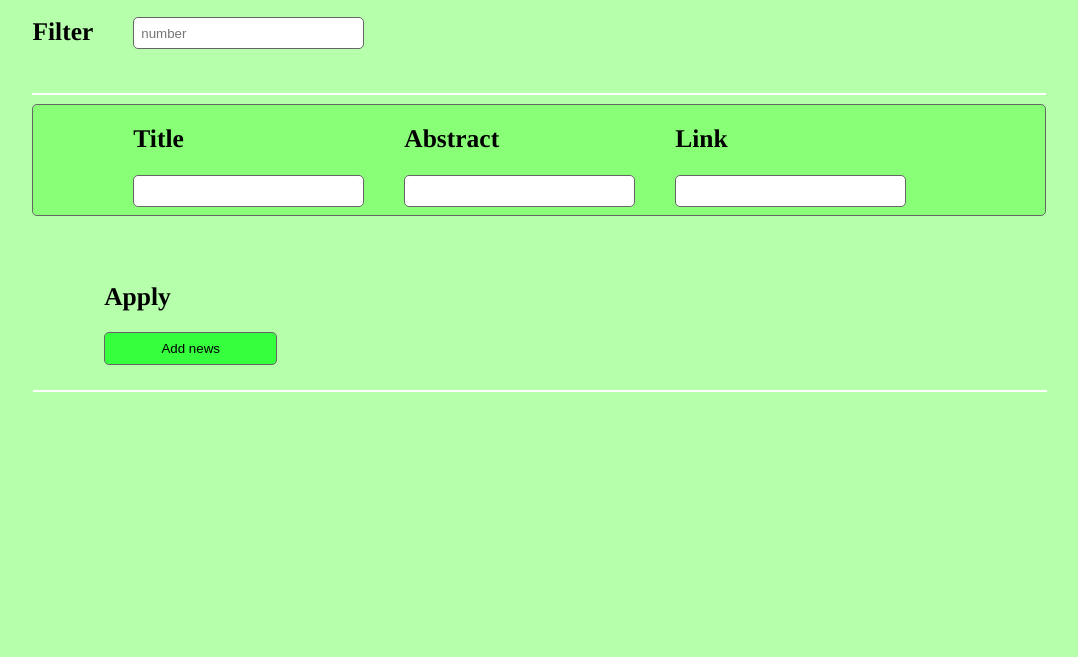
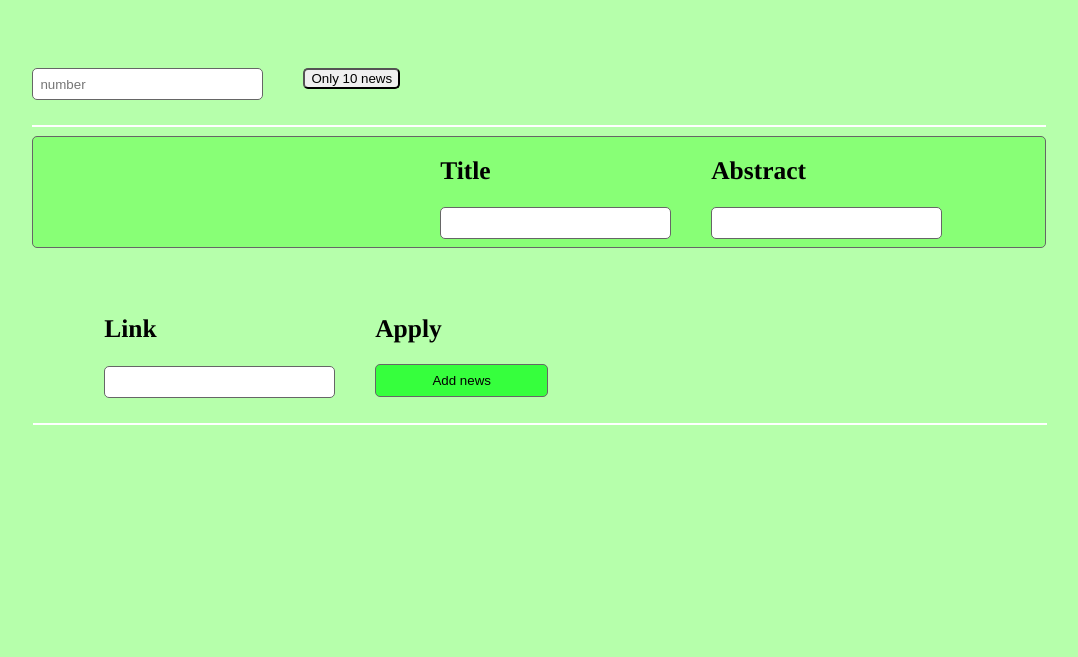
Before and after one commit to VlaDick666/SSP, a plain HTML site: page Lab 5-7/index.html in a window 1280 px wide. Shown: the part 143-800 px from the top of the page, without its empty margins (102-1180 px from the left). Drawn offline with nearby package versions, Linux system fonts and the light colour scheme; no server answers.

Commit message:
Update index.html

```diff
--- a/Lab 5-7/index.html
+++ b/Lab 5-7/index.html
@@ -13,8 +13,9 @@
         <script src="lib/ImageService.js"></script>
         <main ng-controller="AppController">
 
-    	    <div class="button-contener"> <h2>Filter</h2></div>
+    	    <div id="button-contener"> <h2>Filter</h2></div>
 		    <div class="button-contener"> <input type="text"  ng-model="filt" placeholder="number"></input></div>
+        	<button class="button-contener" id="button" ng-click="filterEvent()">Only 10 news</button><br>
             <hr style="width: 100%; border: 1px solid white;">
             <div ng-class="$odd ? 'list-style' : 'even-list-style'" ng-repeat="geo in geo | orderBy:sortparam:sortReverse | limitTo:filt || 15" >
                 <div class="FN-div" >
```
